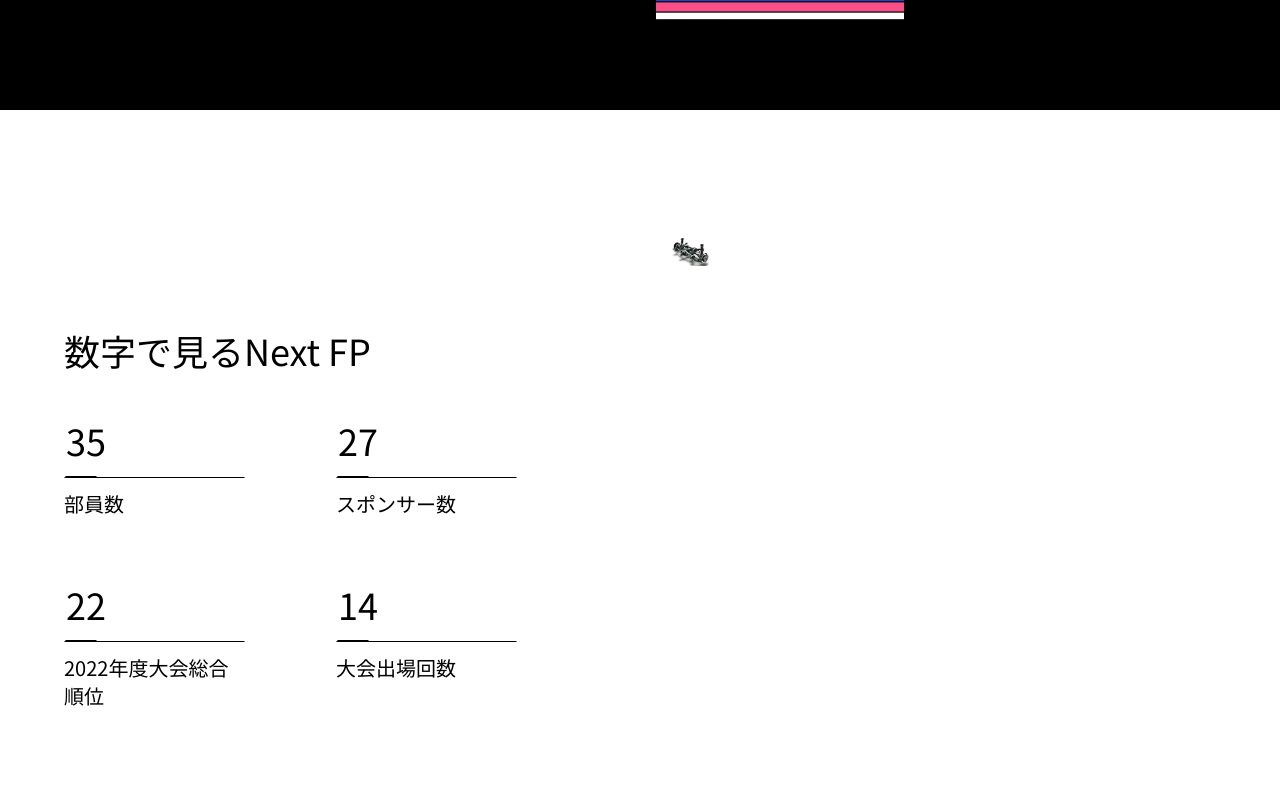
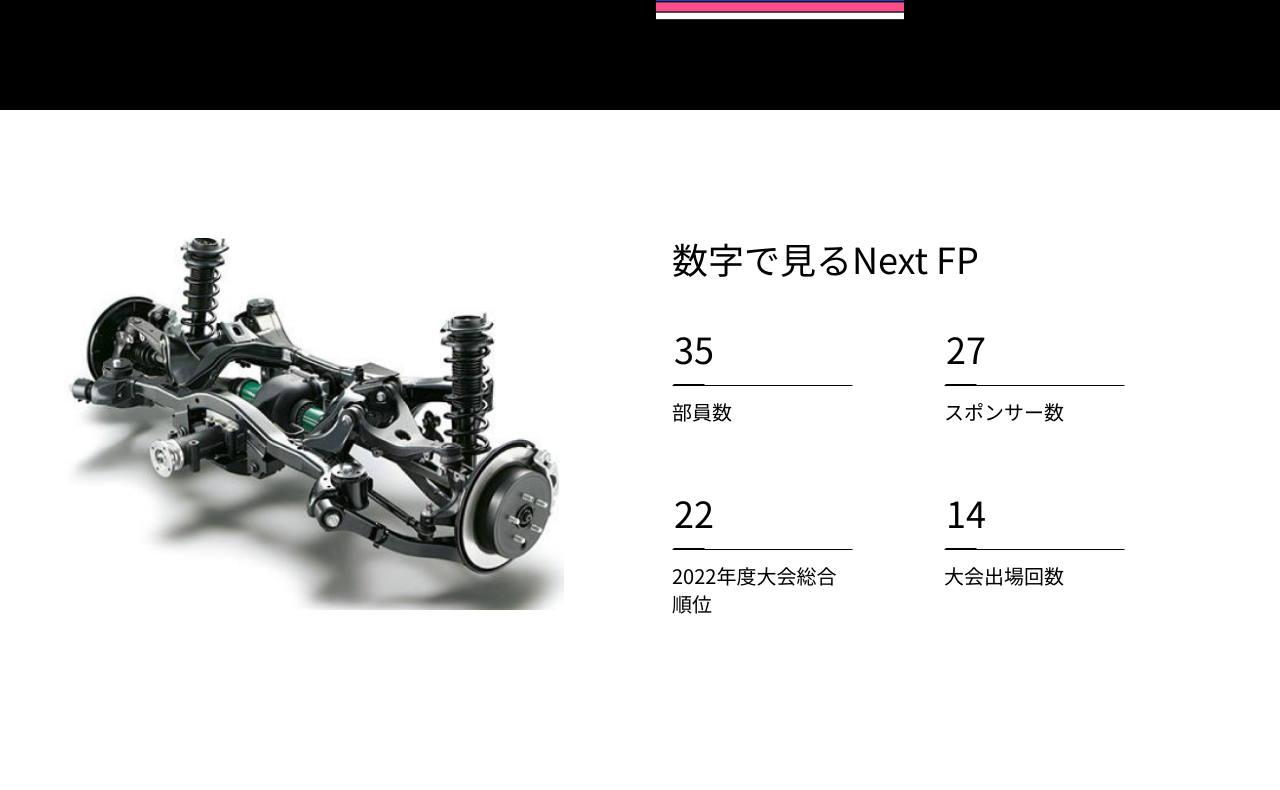
Before and after one commit to nextfp/nextPage, a Next.js app: page / in a window 1280 px wide. Shown: the part 3530-4320 px from the top of the page. Built offline with nearby package versions, Linux system fonts and the light colour scheme.

Commit message:
digitalizationを修正

```diff
--- a/app/Digitization.tsx
+++ b/app/Digitization.tsx
@@ -3,8 +3,8 @@ import Image from "next/image";
 export default function Digitization() {
   return (
     <section className="bg-white">
-      <div className="mx-auto grid max-w-screen-2xl grid-cols-12 gap-16 px-16 py-32">
-        <div className="md:col-span-6 hidden md:inline-block"></div>
+      <div className="mx-auto grid max-w-screen-2xl grid-cols-12 md:gap-16 px-16 py-32">
+        <div className="md:col-span-6 hidden md:inline-block">
           <div className="flex ">
             <Image
               className=" self-end "
@@ -14,9 +14,13 @@ export default function Digitization() {
               height={500}
             />
           </div>
-        <div className="col-span-6">
-          <p className="text-4xl text-black">数字で見るNext FP</p>
-          <div className="mt-12 grid grid-cols-6 gap-y-16">
+        </div>
+
+        <div className="col-span-12 md:col-span-6 flex justify-center flex-col">
+          <p className="text-4xl text-black self-center md:self-start">
+            数字で見るNext FP
+          </p>
+          <div className="mt-12 grid grid-cols-6 gap-y-16 self-center md:self-start">
             <div className="col-span-4 md:col-span-2">
               <div className=" border border-white border-b-black text-black ">
                 <p
```
Lines whose indentation alone changed are shown as unchanged.
